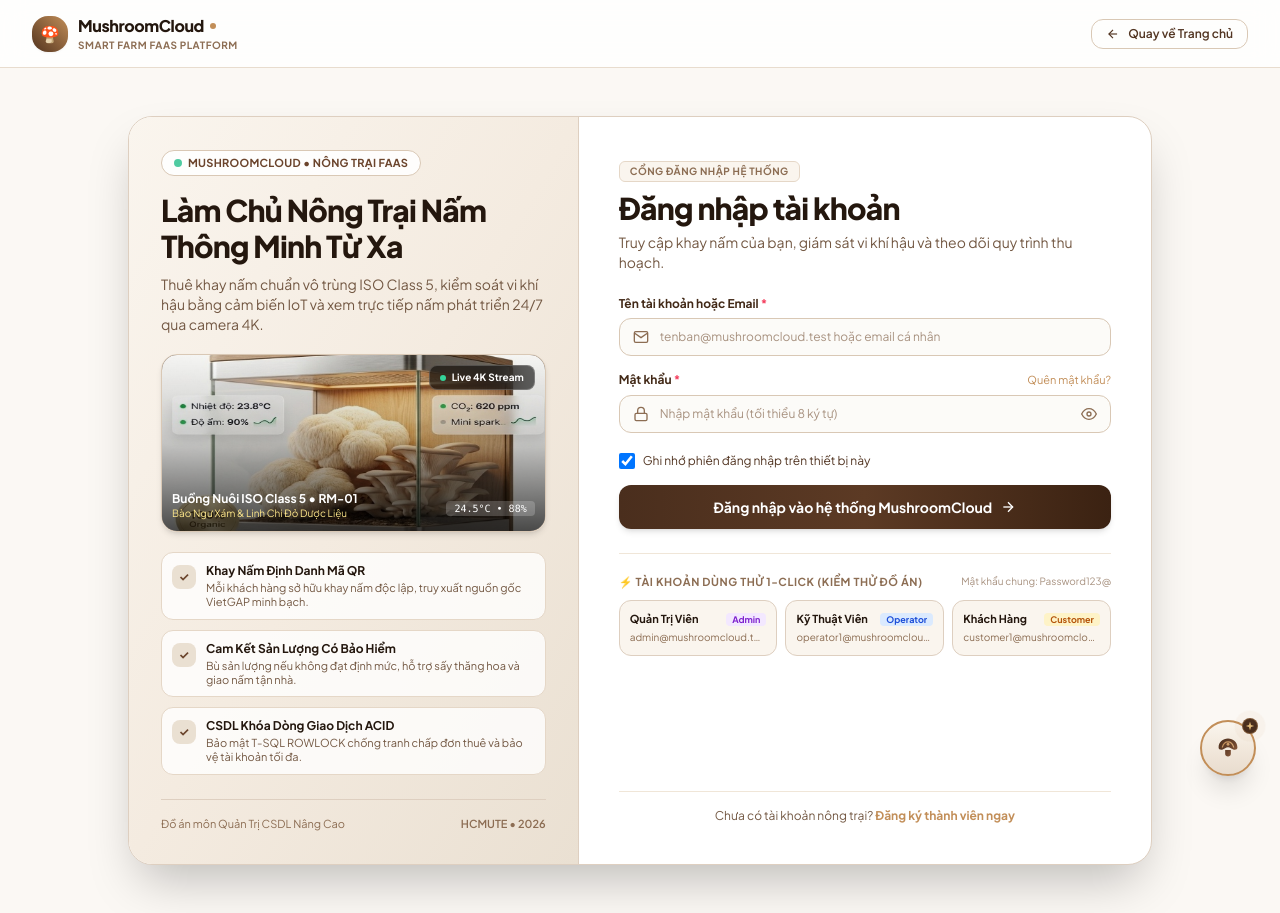
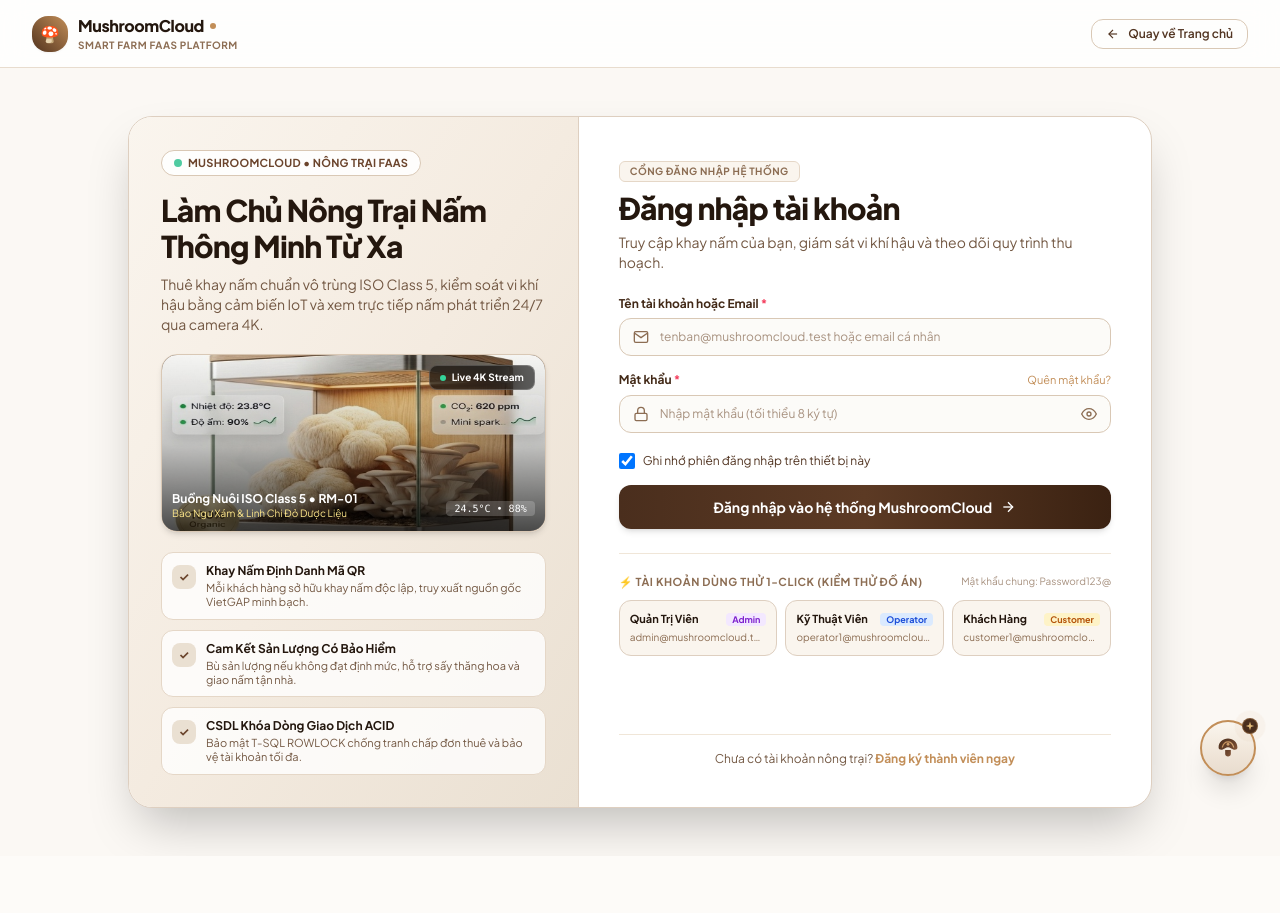
Before and after one commit to BryannLee202/QUAN_TRI_CSDL, a Next.js app in the folder frontend/: page /login in a window 1280 px wide. After the commit the page ends 856 px from the top, so only its background shows below. Built offline with nearby package versions, Linux system fonts and the light colour scheme; no server answers.

Commit message:
style(auth): loai bo dong chu do an mon hoc tren trang dang nhap va dang ky

```diff
--- a/frontend/src/app/login/page.tsx
+++ b/frontend/src/app/login/page.tsx
@@ -190,11 +190,6 @@ export default function LoginPage() {
                   </div>
                 </div>
               </div>
-            </div>
-
-            <div className="mt-6 pt-4 border-t border-[#DECFC0] dark:border-[#38261A] text-[11px] text-[#8C6D53] dark:text-[#9E8675] flex items-center justify-between">
-              <span>Đồ án môn Quản Trị CSDL Nâng Cao</span>
-              <span className="font-semibold">HCMUTE • 2026</span>
             </div>
           </div>
 
--- a/frontend/src/app/register/page.tsx
+++ b/frontend/src/app/register/page.tsx
@@ -190,11 +190,6 @@ export default function RegisterPage() {
                   </div>
                 </div>
               </div>
-            </div>
-
-            <div className="mt-6 pt-4 border-t border-[#DECFC0] dark:border-[#38261A] text-[11px] text-[#8C6D53] dark:text-[#9E8675] flex items-center justify-between">
-              <span>Đồ án môn Quản Trị CSDL Nâng Cao</span>
-              <span className="font-semibold">HCMUTE • 2026</span>
             </div>
           </div>
 
```
